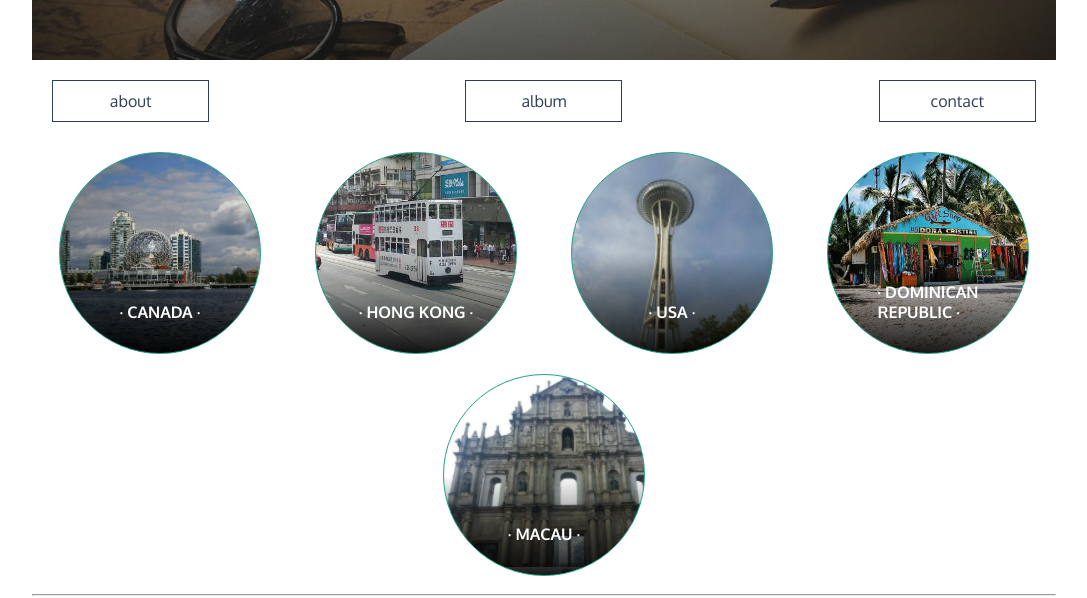
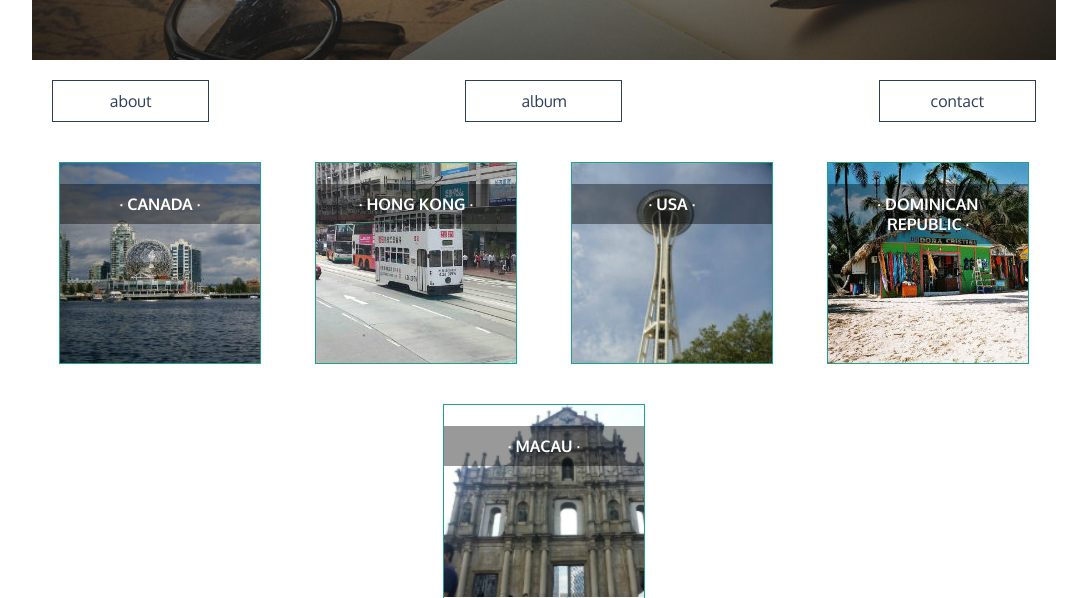
Before and after one commit to ness117/project-2, a plain HTML site: page album.html in a window 1280 px wide. Shown: the part 220-818 px from the top of the page, without its empty margins (96-1183 px from the left). Drawn offline with Linux system fonts and the light colour scheme.

Commit message:
Edited image captions

```diff
--- a/album.html
+++ b/album.html
@@ -23,19 +23,19 @@
 	   	</nav>
 		<article class="article-container">
 			<div class="photo" id="can" title="Canada">
-				<h4>&middot; CANADA &middot;</h4>
+				<h4 class="country-name">&middot; CANADA &middot;</h4>
 			</div>
 			<div class="photo" id="hk" title="Hong Kong">
-				<h4>&middot; HONG KONG &middot;</h4>
+				<h4 class="country-name">&middot; HONG KONG &middot;</h4>
 			</div>
 			<div class="photo" id="us" title="USA">
-				<h4>&middot; USA &middot;</h4>
+				<h4 class="country-name">&middot; USA &middot;</h4>
 			</div>
 			<div class="photo" id="dr" title="Dominican Republic">
-				<h4>&middot; DOMINICAN<br />REPUBLIC &middot;</h4>
+				<h4 class="country-name">&middot; DOMINICAN<br />REPUBLIC &middot;</h4>
 			</div>
 			<div class="photo" id="macau" title="Macau">
-				<h4>&middot; MACAU &middot;</h4>
+				<h4 class="country-name">&middot; MACAU &middot;</h4>
 			</div>
 		</article>
 		<footer>
--- a/style.css
+++ b/style.css
@@ -112,60 +112,38 @@ header {
 	margin: 0 auto;
 }
 .photo {
-	display: flex;
-	justify-content: center;
-	align-items: flex-end;
-	width: 180px;
-	height: 180px;
-	padding: 10px;
-	margin: 10px;
-	border-radius: 50%;
+	position: relative;
+	width: 200px;
+	height: 200px;
+	margin: 20px;
 	border: 1px rgb(35, 161, 136) solid;
+}
+.country-name {
+	text-align: center;
+	position: absolute;
+	width: 100%;
 	color: white;
+	background: rgba(0, 0, 0, 0.4);
+	padding: 10px 0px;
 }
 .photo:hover {
 	transform: scale(1.1);
 	transition: all 0.2s ease-in-out;
 }
 #can {
-	background:
-		linear-gradient(
-			rgba(213, 255, 211, 0),
-			rgba(213, 255, 211, 0),
-			rgba(0, 0, 0, 0.9)),
-			url("Images/can2.jpg");
+	background-image: url("Images/can2.jpg");
 }
 #hk {
-	background:
-		linear-gradient(
-			rgba(213, 255, 211, 0),
-			rgba(213, 255, 211, 0),
-			rgba(0, 0, 0, 0.9)),
-			url("Images/hk2.jpg");
+	background-image: url("Images/hk2.jpg");
 }
 #us {
-	background:
-		linear-gradient(
-			rgba(213, 255, 211, 0),
-			rgba(213, 255, 211, 0),
-			rgba(0, 0, 0, 0.9)),
-			url("Images/sea2.jpg");
+	background-image:	url("Images/sea2.jpg");
 }
 #dr {
-	background:
-		linear-gradient(
-			rgba(213, 255, 211, 0),
-			rgba(213, 255, 211, 0),
-			rgba(0, 0, 0, 0.9)),
-			url("Images/dr.jpg");
+	background-image:	url("Images/dr.jpg");
 }
 #macau {
-	background:
-		linear-gradient(
-			rgba(213, 255, 211, 0),
-			rgba(213, 255, 211, 0),
-			rgba(0, 0, 0, 0.9)),
-			url("Images/macau4.jpg");
+	background-image: url("Images/macau4.jpg");
 }
 .icon-container {
 	text-align: center;
```
